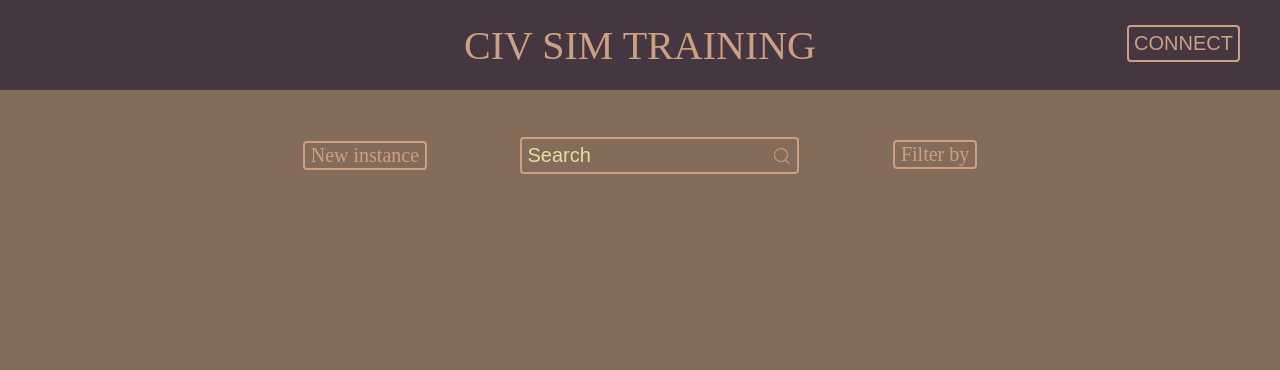
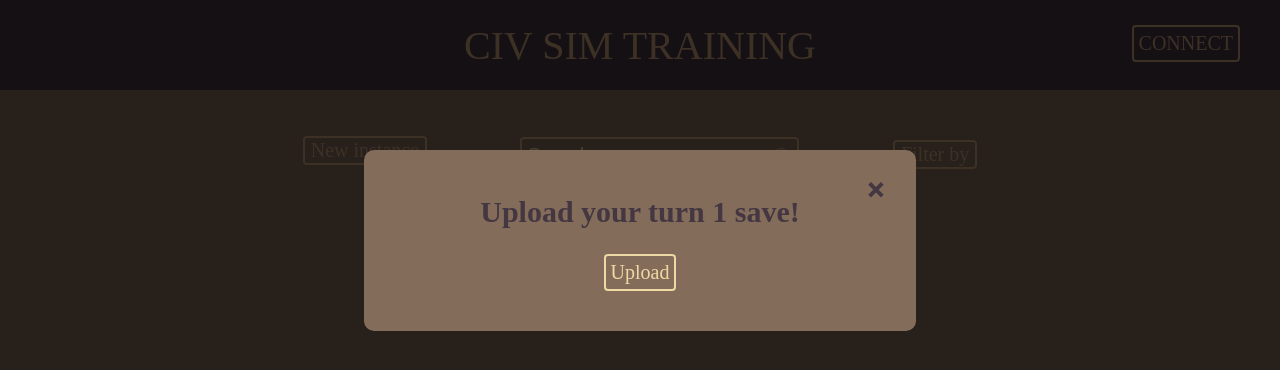
Before and after one commit to antoningar/CivSimTrainingFront, a React (Create React App) app: page / in a window 1280 px wide. Both pictures are taken after a click on the button "New instance". Shown: the top 370 px of the page. Built offline with nearby package versions, Linux system fonts and the light colour scheme; a web font is replaced by a local one.

Commit message:
feat(mewInstances): add popups

```diff
--- a/src/App.css
+++ b/src/App.css
@@ -30,6 +30,20 @@ h3 {
   font-weight: 0;
 }
 
+button {
+    font-family: "Draft B Regular";
+    border: 2px solid var(--selected-color);
+    border-radius: 4px;
+    background-color: transparent;
+    font-size: 20px;
+    color: var(--selected-color);
+}
+
+button:hover {
+    transition: var(--translation-duration);
+    border-color: var(--light-color);
+    color: var(--light-color);
+}
 
 @font-face {
   font-family: 'OPTIColumna-Solid';
--- a/src/Components/Header.css
+++ b/src/Components/Header.css
@@ -19,12 +19,6 @@
     padding: 5px;
 }
 
-.confirmation {
-    display: flex;
-    flex-direction: column;
-    align-items: center;
-}
-
 .header button:hover {
     transition-duration: 250ms;
     border-color: var(--selected-color);
--- /dev/null
+++ b/src/Components/NewInstancePopup.js
@@ -0,0 +1,159 @@
+import { useState } from "react";
+import "./NewInstancePopup.scss";
+
+const STEPS = [
+    "BASE_SAVE", "BASE_STATS", "FINAL_SAVE", "FINAL_STATS"
+]
+
+function UploadSavePopup({setShowNewInstances, goToNextStep, title}) {
+    const [file, setFile] = useState();
+    const [isSelected, setIsSelected] = useState(false);
+    const [isWrongExtension, setIsWrongExtension] = useState(false);
+
+    function updateFile(e) {
+        console.log(e.target.files[0]);
+        if (e.target.files[0].name.split('.').pop() === "Civ6Save"){
+            setIsWrongExtension(false);
+            setFile(e.target.files[0]);
+            setIsSelected(true);
+            return;
+        }
+        setIsWrongExtension(true);
+    }
+
+    return (
+        <div className="baseSaveContainer">
+            <h2>{title}</h2>
+            <label className="close" onClick={() => setShowNewInstances(false)}>&times;</label>
+            <label className="label-upload">
+                <input type="file" onChange={updateFile}/>
+                Upload
+            </label>
+            {
+                isSelected && (
+                    <button onClick={() => goToNextStep(file)}>Continue</button>
+                )
+            }
+            {
+                isWrongExtension && (
+                    <label className="form-error">Your file isn't a civ 6 game save !</label>
+                )
+            }
+        </div>
+    );
+}
+
+function BaseStats({setShowNewInstances, goToNextStep}) {
+    // server mock
+    let civ = "Dido";
+    let turn = 1;
+    let map  = "Inland Sea";
+    let mods = "BBG 5.1.2, BBS 2.1.3";
+    let creator  = "you";
+
+    return (
+        <div className="baseSaveContainer">
+            <h2>Can you confirm informations ?</h2>
+            <label className="close" onClick={() => setShowNewInstances(false)}>&times;</label>
+            <div className="infos">
+                <label>Civilization : {civ}</label>
+                <label>Turn : {turn}</label>
+                <label>Map : {map}</label>
+                <label>Mods versions : {mods}</label>
+                <label>Creator : {creator}</label>
+            </div>
+            <button onClick={goToNextStep}>Confirm</button>
+        </div>
+    );
+}
+
+function CustomStats({setShowNewInstances, goToNextStep}) {
+    // server mock
+    let turn = 50;
+    let science  = 113;
+    let culture = 92;
+    let faithPT  = 2;
+    let goldPT  = 57;
+
+    const [goal, setGoal] = useState();
+
+    function confirm() {
+        if (goal) {
+            goToNextStep();
+        }
+    }
+
+    return (
+        <div className="baseSaveContainer">
+            <h2>Can you confirm informations ?</h2>
+            <label className="close" onClick={() => setShowNewInstances(false)}>&times;</label>
+            <div className="infos">
+                <label>Turn : {turn}</label>
+                <label>Science : {science}</label>
+                <label>Culture : {culture}</label>
+                <label>Faith per turn : {faithPT}</label>
+                <label>Gold per turn : {goldPT}</label>
+                <div className="select-container">
+                    <label>Goal  :</label>
+                    <select className="select" onChange={(e) => setGoal(e.target.value)}>
+                        <option value=""></option>
+                        <option value={"science turn " + turn}>{"Max science turn " + turn}</option>
+                        <option value={"culture turn " + turn}>{"Max culture turn " + turn}</option>
+                        <option value="science victory">Quickest science victory</option>
+                        <option value="culture victory">Quickest culture victory</option>
+                    </select>
+                </div>
+            </div>
+            {
+                goal && (
+                    <button onClick={confirm}>Confirm</button>
+                )
+            }
+        </div>
+    );
+}
+
+export function NewInstance({setShowNewInstances}){
+    const [step, setStep] = useState(STEPS[0]);
+
+    return (
+        <div className="overlay">
+            <div className="popup">
+                {
+                    step === STEPS[0] && (
+                        <UploadSavePopup
+                            setShowNewInstances={setShowNewInstances}
+                            goToNextStep={() => setStep(STEPS[1])}
+                            title={"Upload your turn 1 save!"}
+                        />
+                    )
+                }
+                {
+                    step === STEPS[1] && (
+                        <BaseStats
+                            setShowNewInstances={setShowNewInstances}
+                            goToNextStep={() => setStep(STEPS[2])}
+                        />
+                    )
+                }
+                {
+                    step === STEPS[2] && (
+                        <UploadSavePopup
+                            setShowNewInstances={setShowNewInstances}
+                            goToNextStep={() => setStep(STEPS[3])}
+                            title={"Upload your final save!"}
+                        />
+                    )
+                }
+                {
+                    step === STEPS[3] && (
+                        <CustomStats
+                            setShowNewInstances={setShowNewInstances}
+                            goToNextStep={() => setShowNewInstances(false)}
+                        />
+                    )
+                }
+            </div>
+        </div>
+    );
+}
--- /dev/null
+++ b/src/Components/NewInstancePopup.scss
@@ -0,0 +1,52 @@
+.baseSaveContainer {
+    display: flex;
+    flex-direction: column;
+    align-items: center;
+}
+
+input[type="file"] {
+    display: none;
+}
+
+.label-upload {
+    cursor: pointer;
+    padding: 5px;
+    font-family: "Draft B Regular";
+    border: 2px solid var(--selected-color);
+    border-radius: 4px;
+    background-color: transparent;
+    font-size: 20px;
+    color: var(--selected-color);
+    margin-bottom: 20px;
+}
+
+.label-upload:hover {
+    transition: var(--translation-duration);
+    border-color: var(--light-color);
+    color: var(--light-color);
+}
+
+button  {
+    margin-bottom: 10px;
+}
+
+.infos {
+    display: flex;
+    flex-direction: column;
+    align-items: flex-start;
+    color: var(--selected-color);
+    margin-bottom: 50px;
+}
+
+.select-container {
+    display: flex;
+}
+
+.select {
+    margin-left: 10px;
+    border-radius: 4px;
+    border-color: var(--dark-color);
+    color: var(--selected-color);
+    background-color: var(--main-color);
+    font-size: 20px;
+}
--- a/src/Components/Toolbar.js
+++ b/src/Components/Toolbar.js
@@ -1,9 +1,15 @@
 import { useState } from "react";
+import { NewInstance } from "./NewInstancePopup";
 import "./Toolbar.scss";
 
-function NewInstanceButton({ className }) {
+function NewInstanceButton({setShowNewInstances}) {
     return (
-        <button className={className}>New instance</button>
+        <div>
+            <button
+                className="toolbar-button"
+                onClick={() => setShowNewInstances(true)}
+            >New instance</button>
+        </div>
     );
 }
 
@@ -91,10 +97,14 @@ function ListInstances() {
 }
 
 export function ToolBar() {
+    const [showNewInstances, setShowNewInstances]  = useState(false);
+
     return (
+        <div>
+            { showNewInstances && (<NewInstance setShowNewInstances={setShowNewInstances}/>) }
             <div className="toolbar">
                 <div className="utils">
-                    <NewInstanceButton className={"toolbar-button"}/>
+                        <NewInstanceButton setShowNewInstances={setShowNewInstances}/>
                         <SearchBox />
                         <FilterInstanceButton className={"filter-button"}/>
                 </div>
@@ -102,5 +112,6 @@ export function ToolBar() {
                     <ListInstances />
                 </div>
             </div>
+        </div>
     );
 }
```
Lines whose indentation alone changed are shown as unchanged.
